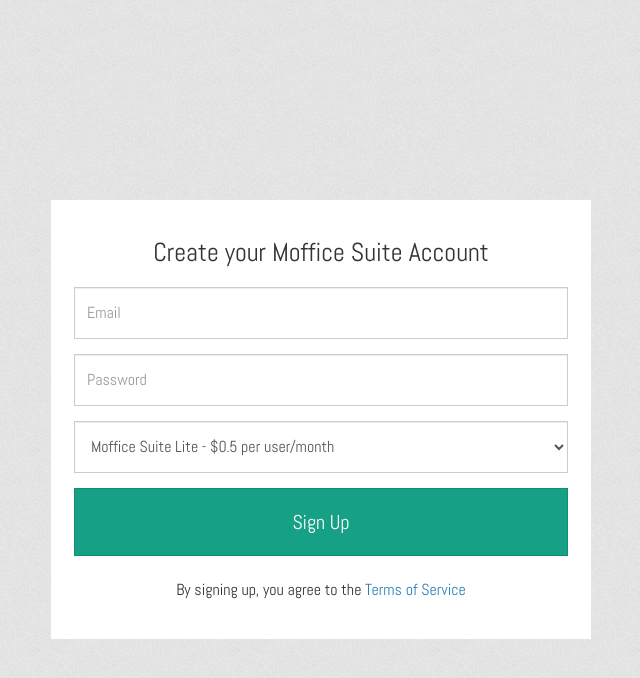
After one commit to muminoff/mofficesuite-billing, a Django app: page /signup/ in a window 1280 px wide. The commit adds this page. Shown: the top 678 px of the page, without its empty margins (319-959 px from the left). Run offline with Django 3.2, Linux system fonts and the light colour scheme; parts of the project's set-up code (start-up, migrations or seed data) failed here and were passed over.

Commit message:
Signup page

```diff
--- a/billing/urls.py
+++ b/billing/urls.py
@@ -18,7 +18,8 @@ urlpatterns = patterns('',
     # url(r'^admin/doc/', include('django.contrib.admindocs.urls')),
 
     # Uncomment the next line to enable the admin:
-    url(r'^$', 'core.views.login_page', name='login_page'),
+    url(r'^login/$', 'core.views.login_page', name='login_page'),
+    url(r'^signup/$', 'core.views.signup_page', name='signup_page'),
     url(r'^admin/', include(admin.site.urls)),
 )
 
--- a/core/views.py
+++ b/core/views.py
@@ -1,5 +1,8 @@
 from django.shortcuts import render
 
 
+def signup_page(request):
+    return render(request, 'signup.html')
+
 def login_page(request):
     return render(request, 'login.html')
--- a/templates/login.html
+++ b/templates/login.html
@@ -1,4 +1,4 @@
-{% extends 'base.html' %}
+{% extends "base.html" %}
 {% block content %}
             <div class="col-sm-offset-3 col-sm-6">
               <div class="login-form">
--- /dev/null
+++ b/templates/signup.html
@@ -0,0 +1,40 @@
+{% extends "base.html" %}
+{% block content %}
+            <div class="col-sm-offset-3 col-sm-6">
+              <div class="signup-form">
+                <h4>Create your Moffice Suite Account</h4>
+                <form class="form-horizontal" role="form">
+                  <div class="form-group">
+                    <div class="col-sm-12">
+                      <input type="email" class="form-control" id="inputEmail" placeholder="Email">
+                    </div>
+                  </div>
+                  <div class="form-group">
+                    <div class="col-sm-12">
+                      <input type="password" class="form-control" id="inputPassword1" placeholder="Password">
+                    </div>
+                  </div>
+                  <div class="form-group">
+                    <div class="col-sm-12">
+                      <select class="form-control" id="inputPlan">
+                        <option value="standard">Moffice Suite Lite - $0.5 per user/month</option>
+                        <option value="standard">Moffice Suite Standard - $1 per user / month</option>
+                        <option value="standard">Moffice Suite Standard+ - $2 per user / month</option>
+                        <option value="standard">Moffice Suite Advanced - $3 per user / month</option>
+                        <option value="standard">Moffice Messenger - $0.5 per user / month</option>
+                        <option value="standard">Moffice CloudDisk - $0.5 per user / month</option>
+                      </select>
+                    </div>
+                  </div>
+                  <div class="form-group">
+                    <div class="col-sm-12">
+                      <button type="submit" class="btn btn-success btn-lg btn-block">Sign Up</button>
+                    </div>
+                  </div>
+                </form>
+                <div class="accept-div">
+                  <p>By signing up, you agree to the <a href="#">Terms of Service</a></p>
+                </div>
+              </div>
+            </div>
+{% endblock %}
```
